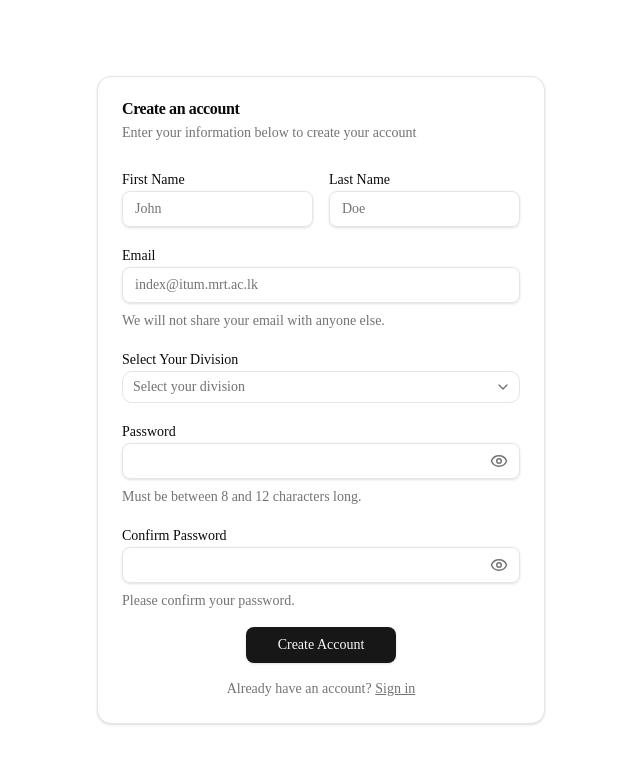
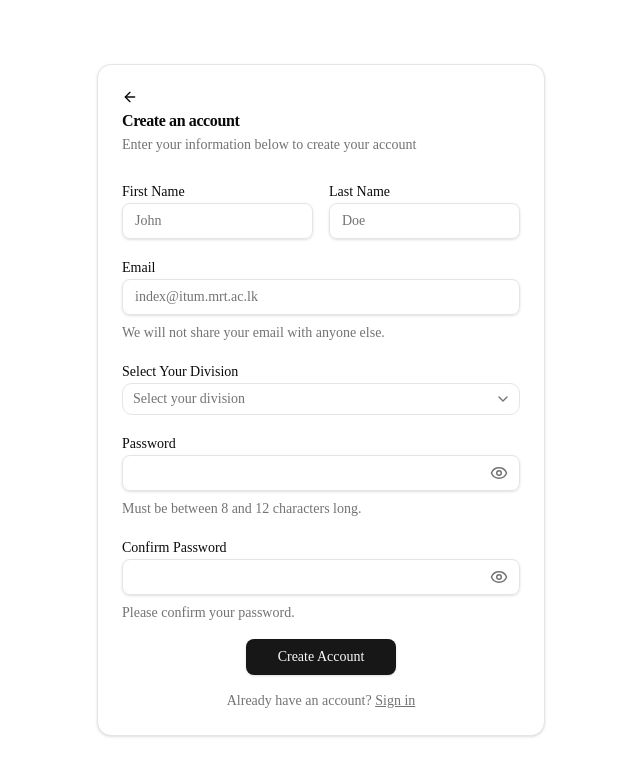
Before and after one commit to Nzr67/ITUM_Dining_Frontend, a Next.js app in the folder frontend/: page /Sign_up in a window 1280 px wide. Shown: the top 776 px of the page, without its empty margins (319-959 px from the left). Built offline with nearby package versions, Linux system fonts and the light colour scheme.

Commit message:
created the home page & added back buttons to navigate through pages

```diff
--- a/frontend/components/home-page/main-home.tsx
+++ b/frontend/components/home-page/main-home.tsx
@@ -45,13 +45,13 @@ export default function MainHome() {
           {/* Action Buttons - සයින්-අප් පේජ් එකේ බටන් ස්ටයිල් එකටම හැදුවා */}
           <div className="flex gap-2">
             <Link
-              href="/Sign_up"
+              href="/Sign_up?from=/"
               className="px-4 py-2 text-sm font-medium border border-zinc-200 text-zinc-900 bg-white rounded-md hover:bg-zinc-50 hover:text-zinc-900 transition shadow-sm text-center inline-block"
             >
               Sign Up
             </Link>
             <Link
-              href="/Login"
+              href="/Login?from=/"
               className="px-4 py-2 text-sm font-medium border border-zinc-200 text-zinc-900 bg-white rounded-md hover:bg-zinc-50 hover:text-zinc-900 transition shadow-sm text-center inline-block"
             >
               Sign In
--- a/frontend/components/login-page.tsx
+++ b/frontend/components/login-page.tsx
@@ -2,8 +2,8 @@
 
 import Link from "next/link"
 import * as React from "react"
-import { Eye, EyeOff } from "lucide-react"
-import { useRouter } from "next/navigation"
+import { Eye, EyeOff, ArrowLeft } from "lucide-react"
+import { useRouter, useSearchParams } from "next/navigation"
 import CryptoJS from "crypto-js"
 import { cn } from "@/lib/utils"
 import { Button } from "@/components/ui/button"
@@ -31,6 +31,8 @@ export function LoginForm({
   const [isLoading, setIsLoading] = React.useState(false)
   const [error, setError] = React.useState<string | null>(null)
   const router = useRouter()
+  const searchParams = useSearchParams()
+  const from = searchParams.get("from") || "/"
 
   const domain = "@itum.mrt.ac.lk"
 
@@ -82,8 +84,15 @@ export function LoginForm({
 
   return (
     <div className={cn("flex flex-col gap-6", className)} {...props}>
-      <Card>
-        <CardHeader>
+      <Card className="relative">
+        <Link
+          href={from}
+          className="absolute left-4 top-4 p-2 rounded-full hover:bg-zinc-100 transition-colors"
+          aria-label="Back"
+        >
+          <ArrowLeft className="h-4 w-4" />
+        </Link>
+        <CardHeader className="pt-12">
           <CardTitle>Login to your account</CardTitle>
           <CardDescription>
             Enter your student ID to sign in to your ITUM webmail
@@ -159,7 +168,7 @@ export function LoginForm({
                   </Button>
                 </div>
                 <p className="text-center text-sm text-muted-foreground mt-4">
-                  Don&apos;t have an account? <a href="/Signup" className="underline underline-offset-4 hover:text-primary">Sign up</a>
+                  Don&apos;t have an account? <Link href="/Sign_up?from=/Login" className="underline underline-offset-4 hover:text-primary">Sign up</Link>
                 </p>
               </Field>
             </FieldGroup>
--- a/frontend/components/signup-page.tsx
+++ b/frontend/components/signup-page.tsx
@@ -25,9 +25,12 @@ import {
   SelectTrigger,
   SelectValue,
 } from "@/components/ui/select"
-import { Eye, EyeOff } from "lucide-react"
+import { Eye, EyeOff, ArrowLeft } from "lucide-react"
+import { useSearchParams } from "next/navigation"
 
 export function SignupForm({ ...props }: React.ComponentProps<typeof Card>) {
+  const searchParams = useSearchParams()
+  const from = searchParams.get("from") || "/"
   const [showPassword, setShowPassword] = useState(false)
   const [showConfirmPassword, setShowConfirmPassword] = useState(false)
   const [firstName, setFirstName] = useState("")
@@ -68,8 +71,15 @@ export function SignupForm({ ...props }: React.ComponentProps<typeof Card>) {
   }
 
   return (
-    <Card {...props}>
-      <CardHeader>
+    <Card {...props} className="relative">
+      <Link
+        href={from}
+        className="absolute left-4 top-4 p-2 rounded-full hover:bg-zinc-100 transition-colors"
+        aria-label="Back"
+      >
+        <ArrowLeft className="h-4 w-4" />
+      </Link>
+      <CardHeader className="pt-12">
         <CardTitle>Create an account</CardTitle>
         <CardDescription>
           Enter your information below to create your account
@@ -197,7 +207,7 @@ export function SignupForm({ ...props }: React.ComponentProps<typeof Card>) {
                 Create Account
               </Button>
               <FieldDescription className="text-center">
-                Already have an account? <a href="/Login" className="underline hover:text-primary">Sign in</a>
+                Already have an account? <Link href="/Login?from=/Sign_up" className="underline hover:text-primary">Sign in</Link>
               </FieldDescription>
             </div>
           </FieldGroup>
```
